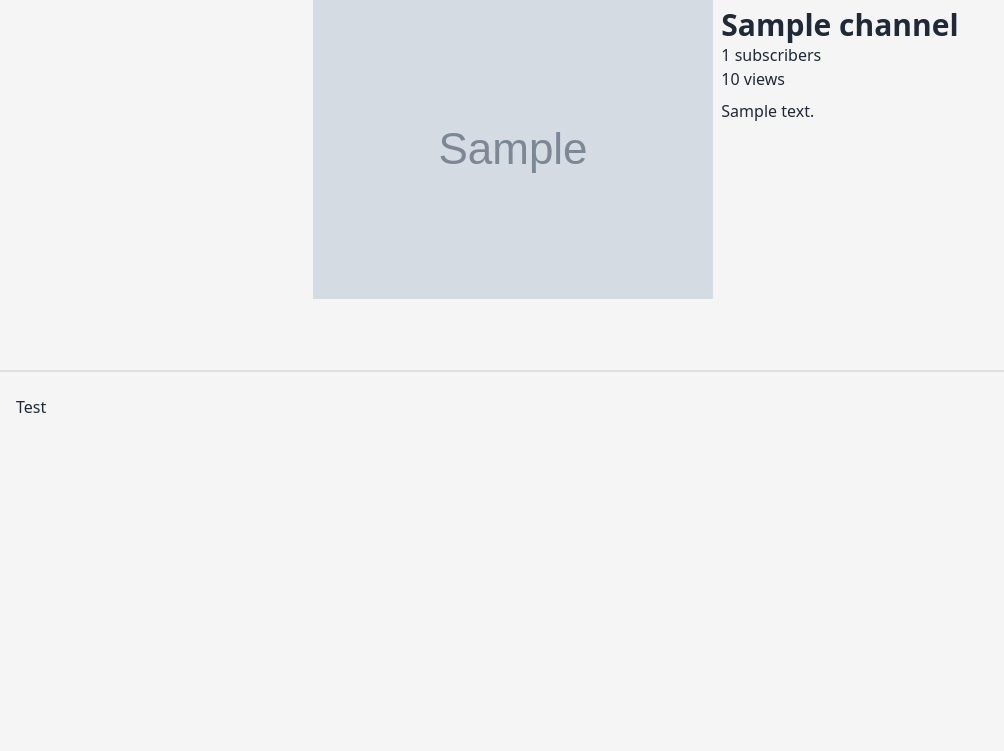
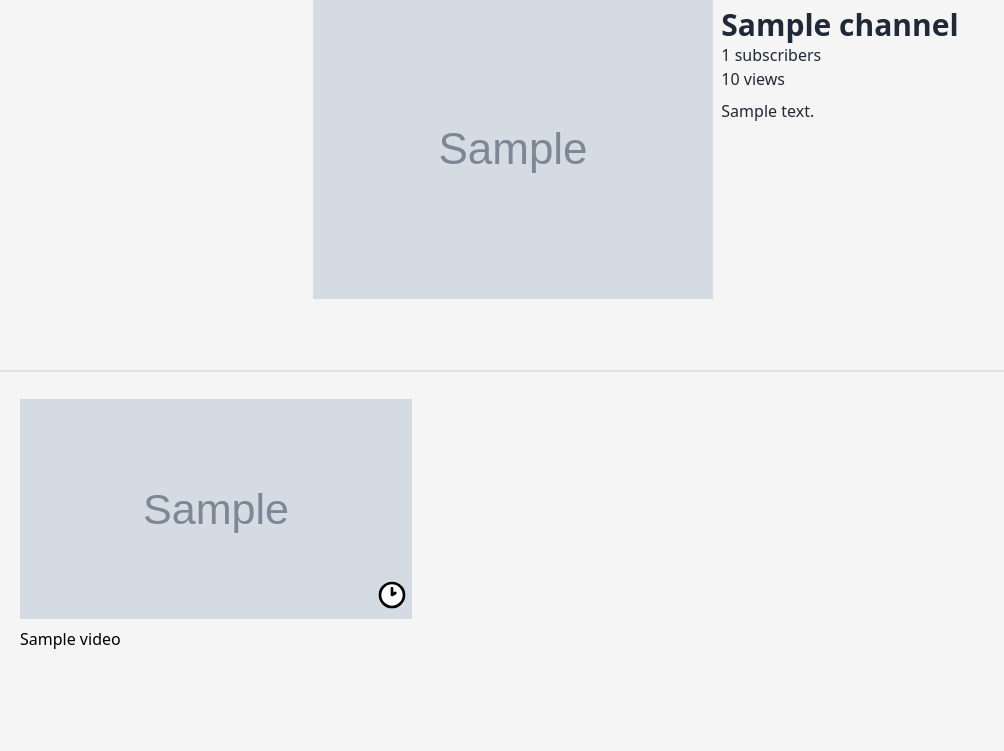
Before and after one commit to SharkooMaster/AlphaOmega, a Django app: template main/channel/templates/channel/channel.html in a window 1280 px wide. Shown: the part 99-850 px from the top of the page, without its empty margins (0-1004 px from the left). Run offline with Django 5.2, Linux system fonts and the light colour scheme; the template is opened without the code that fills it: values that come from a table or form of the project are taken from there, others are empty; tables that the repository leaves empty hold one stand-in row (values such as "Sample post"); grey boxes marked "Sample" are stand-in pictures; some libraries are stand-ins or nearby versions.

Commit message:
added so channel retrives videos

```diff
--- a/main/channel/models.py
+++ b/main/channel/models.py
@@ -10,6 +10,7 @@ class Channel (models.Model):
 
     subscriber_count = models.IntegerField(default=0)
     views_count = models.IntegerField(default=0)
+    playlist_id = models.TextField(default="")
 
     profile_high = models.URLField(default="")
     profile_medium = models.URLField(default="")
--- a/main/channel/templates/channel/channel.html
+++ b/main/channel/templates/channel/channel.html
@@ -13,10 +13,20 @@
 				<p class="mt-2" >{{channel.description}}</p>
 			</div>
 		</div>
+
 		<div class="divider"></div>
-
-		<div class="container mx-auto px-4" >
-			<h2>Test</h2>
+		<div class="mx-auto px-4">
+			<div class="w-full gap-2 grid grid-cols-4 grid-rows-*" >
+				{% for video in videos %}
+					<div class="p-1 flex flex-col gap-2 w-[400px] h-[280px] cursor-pointer relative">
+						<a href="{% url 'video' video.video_id %}" >
+							<img src="{{ video.thumbnail }}" class="w-[400px] h-[220px] bg-black bg-center bg-cover bg-center" >
+						</a>
+						{% include "account/WatchLaterButton.html" %}
+						<p class="text-black dark:text-white truncate flex-wrap w-full pr-2">{{ video.title }}</p>
+					</div>
+				{% endfor %}
+			</div>
 		</div>
 
 	</div>
```
Also changed, not shown: main/channel/views.py (+24 -1 lines), main/channel/migrations/0005_channel_playlist_id.py (added).
